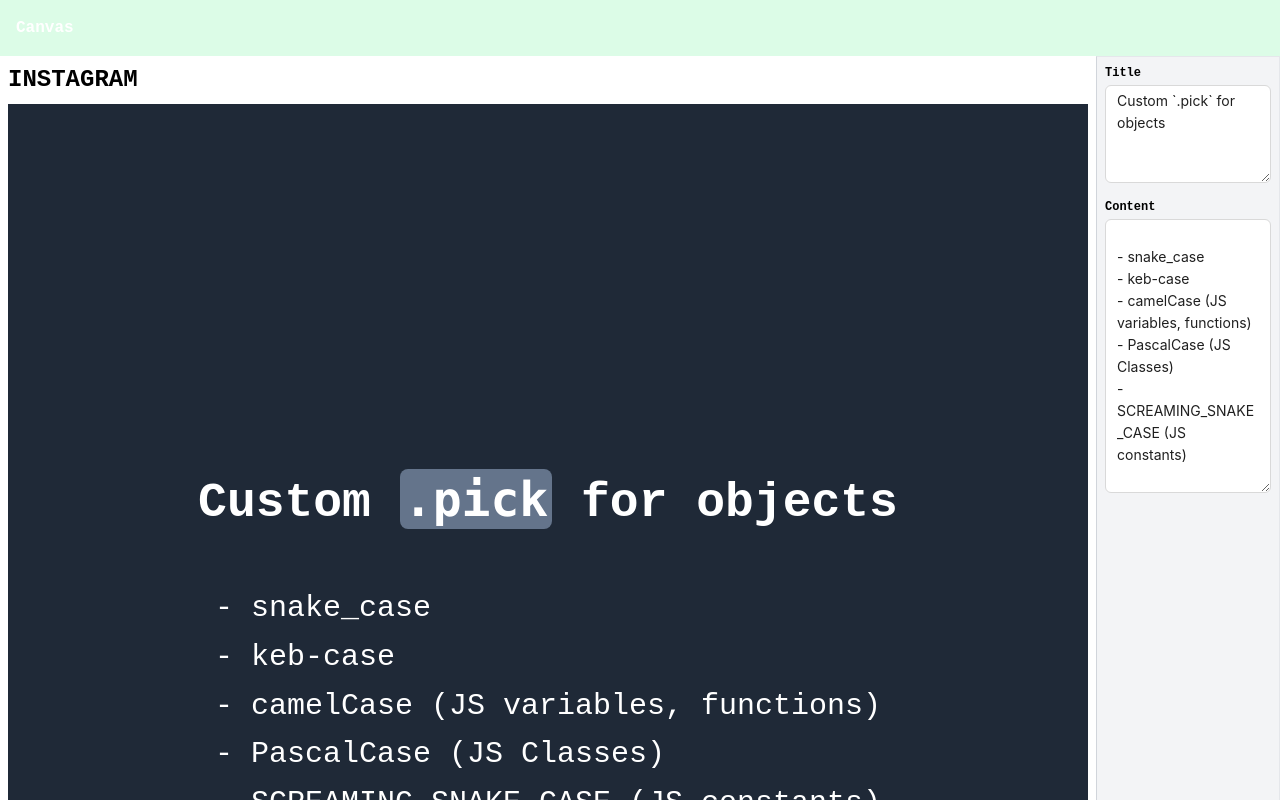
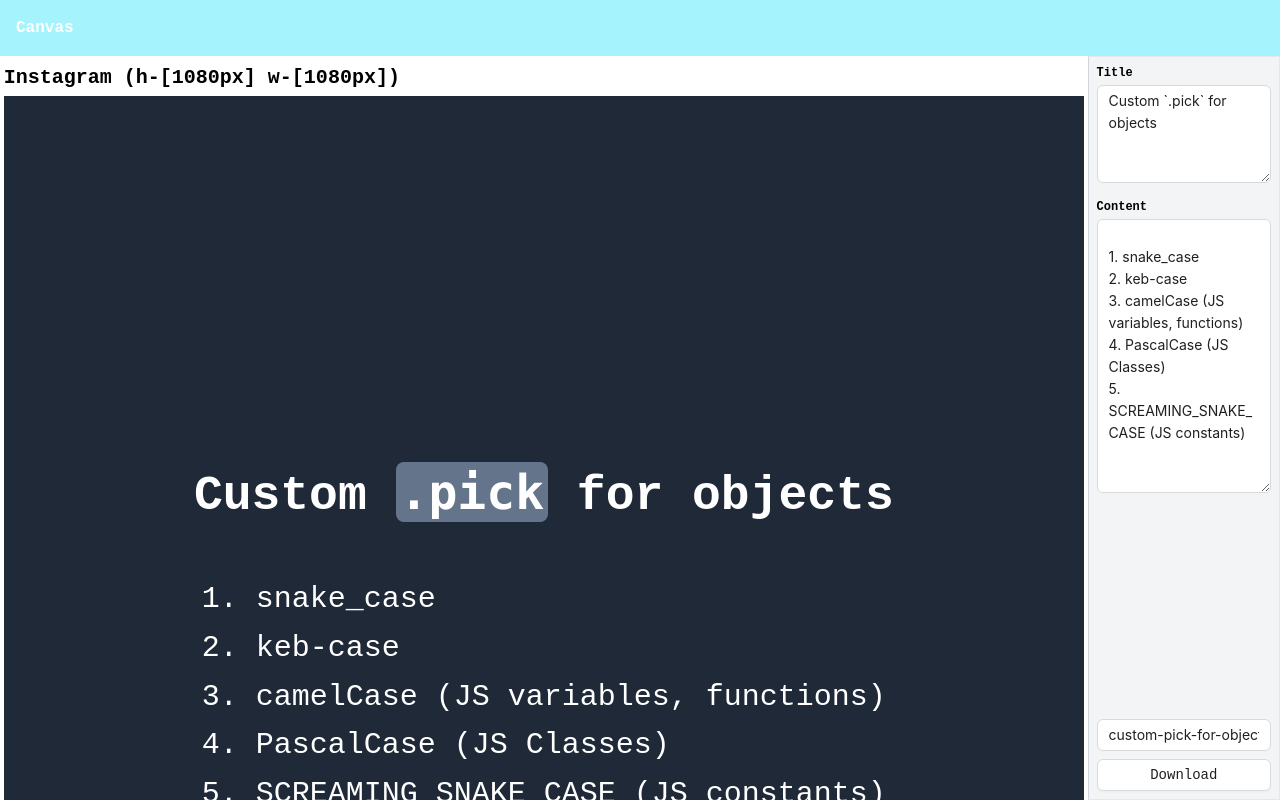
Before and after one commit to 318097/canvas, a React (Create React App) app: page / in a window 1280 px wide. Shown: the top 800 px of the page. Built offline with nearby package versions, Linux system fonts and the light colour scheme; the HTML template or start-up script is replaced by a standard one.

Commit message:
Refactor

```diff
--- a/src/components/Raw.js
+++ b/src/components/Raw.js
@@ -21,6 +21,7 @@ const Raw = () => {
   const [selected, setSelected] = useState("");
   const [properties, setProperties] = useState({});
   const [config, setConfig] = useState(CONFIG);
+  const [filename, setFilename] = useState("");
   const ref = useRef();
 
   useEffect(() => {
@@ -30,6 +31,16 @@ const Raw = () => {
     const match = config[0].layout.find((item) => item.key === section);
     setProperties(match.properties);
   }, [selected]);
+
+  useEffect(() => {
+    setFilename(
+      data.title
+        .toLowerCase()
+        .replace(/[^a-zA-Z0-9\s]/g, "")
+        .replace(/\s+/g, "-")
+        .slice(0, 30)
+    );
+  }, [data]);
 
   const handleDownload = useCallback(() => {
     setSelected("");
@@ -46,7 +57,7 @@ const Raw = () => {
       })
       .then((dataUrl) => {
         const link = document.createElement("a");
-        link.download = "my-image-name.png";
+        link.download = `${filename}.png`;
         link.href = dataUrl;
         link.click();
       })
@@ -73,16 +84,18 @@ const Raw = () => {
 
   return (
     <div className="flex items-center flex-col p-0 h-full">
-      <header class="flex items-center justify-between w-full p-4 bg-green-100">
+      <header class="flex items-center justify-between w-full p-4 bg-cyan-200">
         <h3 className="text-white font-bold">Canvas</h3>
       </header>
-      <div className="flex items-start gap-0 w-full grow">
-        <div className="p-2 bg-white grow">
+      <div className="flex items-start gap-0 w-full grow overflow-hidden">
+        <div className="p-2 bg-white grow h-full overflow-auto flex flex-col items-center">
           {config.map((config) => {
             const { layout, className = "", fontMultiplier, platform } = config;
             return (
-              <div className="flex flex-col items-start gap-2">
-                <h1 className="text-2xl font-bold">{platform}</h1>
+              <div className="flex flex-col items-start gap-1 mb-12">
+                <h1 className="text-xl font-bold">
+                  {platform} ({className})
+                </h1>
                 <div
                   ref={ref}
                   className={`raw-editor-root flex flex-col gap-2 bg-gray-800 p-4 ${className}`}
@@ -135,7 +148,6 @@ const Raw = () => {
             <TextArea
               rows={4}
               placeholder="Title"
-              maxLength={6}
               value={data.title}
               onChange={(e) => setData({ ...data, title: e.target.value })}
             />
@@ -145,7 +157,6 @@ const Raw = () => {
             <TextArea
               rows={12}
               placeholder="Content"
-              maxLength={6}
               value={data.content}
               onChange={(e) => setData({ ...data, content: e.target.value })}
             />
@@ -174,7 +185,12 @@ const Raw = () => {
               })}
             </Fragment>
           )}
-          <div className="grow flex items-end">
+          <div className="grow flex justify-end flex-col gap-2">
+            <Input
+              placeholder="Filename"
+              value={filename}
+              onChange={(e) => setFilename(e.target.value)}
+            />
             <Button className="w-full" onClick={handleDownload}>
               Download
             </Button>
--- a/src/components/Raw.scss
+++ b/src/components/Raw.scss
@@ -17,9 +17,9 @@ code {
 }
 
 .element {
-  @apply border border-dashed border-transparent;
+  outline: none;
   &.selected {
-    @apply border-gray-100;
+    outline: thin solid cyan;
   }
 }
 
--- a/src/components/config.js
+++ b/src/components/config.js
@@ -191,13 +191,272 @@ const PROPERTIES = [
       },
     ],
   },
+  {
+    label: "Height",
+    key: "flex-basis",
+    options: [
+      {
+        label: "10%",
+        value: "basis-1/10",
+      },
+      {
+        label: "20%",
+        value: "basis-1/5",
+      },
+      {
+        label: "25%",
+        value: "basis-1/4",
+      },
+      {
+        label: "33.33%",
+        value: "basis-1/3",
+      },
+      {
+        label: "50%",
+        value: "basis-1/2",
+      },
+      {
+        label: "66.66%",
+        value: "basis-2/3",
+      },
+      {
+        label: "75%",
+        value: "basis-3/4",
+      },
+      {
+        label: "80%",
+        value: "basis-4/5",
+      },
+      {
+        label: "90%",
+        value: "basis-9/10",
+      },
+      {
+        label: "100%",
+        value: "basis-full",
+      },
+    ],
+  },
+  {
+    label: "Width",
+    key: "flex-width",
+    options: [
+      {
+        label: "10%",
+        value: "w-1/10",
+      },
+      {
+        label: "20%",
+        value: "w-1/5",
+      },
+      {
+        label: "25%",
+        value: "w-1/4",
+      },
+      {
+        label: "33.33%",
+        value: "w-1/3",
+      },
+      {
+        label: "50%",
+        value: "w-1/2",
+      },
+      {
+        label: "66.66%",
+        value: "w-2/3",
+      },
+      {
+        label: "75%",
+        value: "w-3/4",
+      },
+      {
+        label: "80%",
+        value: "w-4/5",
+      },
+      {
+        label: "90%",
+        value: "w-9/10",
+      },
+      {
+        label: "100%",
+        value: "w-full",
+      },
+    ],
+  },
+  {
+    label: "Border",
+    key: "border",
+    options: [
+      {
+        label: "None",
+        value: "border-none",
+      },
+      {
+        label: "Thin",
+        value: "border",
+      },
+      {
+        label: "Medium",
+        value: "border-2",
+      },
+      {
+        label: "Thick",
+        value: "border-4",
+      },
+      {
+        label: "Extra Thick",
+        value: "border-8",
+      },
+    ],
+  },
+  {
+    label: "Border Color",
+    key: "border-color",
+    options: [
+      {
+        label: "White",
+        value: "border-white",
+      },
+      {
+        label: "Gray-100",
+        value: "border-gray-100",
+      },
+      {
+        label: "Gray-200",
+        value: "border-gray-200",
+      },
+      {
+        label: "Gray-300",
+        value: "border-gray-300",
+      },
+      {
+        label: "Gray-400",
+        value: "border-gray-400",
+      },
+      {
+        label: "Gray-500",
+        value: "border-gray-500",
+      },
+      {
+        label: "Gray-600",
+        value: "border-gray-600",
+      },
+      {
+        label: "Gray-700",
+        value: "border-gray-700",
+      },
+      {
+        label: "Gray-800",
+        value: "border-gray-800",
+      },
+      {
+        label: "Gray-900",
+        value: "border-gray-900",
+      },
+      {
+        label: "Red",
+        value: "border-red-500",
+      },
+      {
+        label: "Blue",
+        value: "border-blue-500",
+      },
+      {
+        label: "Green",
+        value: "border-green-500",
+      },
+      {
+        label: "Yellow",
+        value: "border-yellow-500",
+      },
+      {
+        label: "Purple",
+        value: "border-purple-500",
+      },
+      {
+        label: "Pink",
+        value: "border-pink-500",
+      },
+      {
+        label: "Orange",
+        value: "border-orange-500",
+      },
+      {
+        label: "Teal",
+        value: "border-teal-500",
+      },
+      {
+        label: "Cyan",
+        value: "border-cyan-500",
+      },
+      {
+        label: "Lime",
+        value: "border-lime-500",
+      },
+    ],
+  },
+  {
+    label: "Border Radius",
+    key: "border-radius",
+    options: [
+      {
+        label: "None",
+        value: "rounded-none",
+      },
+      {
+        label: "Small",
+        value: "rounded-sm",
+      },
+      {
+        label: "Medium",
+        value: "rounded-md",
+      },
+      {
+        label: "Large",
+        value: "rounded-lg",
+      },
+      {
+        label: "Full",
+        value: "rounded-full",
+      },
+    ],
+  },
 ];
 
 const CONFIG = [
   {
-    platform: "INSTAGRAM",
+    platform: "Instagram",
     fontMultiplier: 2,
     className: `h-[1080px] w-[1080px]`,
+    layout: [
+      {
+        type: "title",
+        key: "title",
+        className: "leading-relaxed",
+        properties: {
+          "text-size": "text-5xl",
+          "text-weight": "font-bold",
+          "text-align": "text-center",
+          "text-color": "text-white",
+        },
+      },
+      {
+        type: "paragraph",
+        key: "content",
+        className: "leading-relaxed",
+        properties: {
+          "text-size": "text-3xl",
+          "text-align": "text-left",
+          "text-color": "text-white",
+          "text-weight": "font-normal",
+        },
+      },
+    ],
+  },
+  {
+    platform: "Twitter",
+    fontMultiplier: 2,
+    className: `h-[675px] w-[1200px]`,
     layout: [
       {
         type: "title",
@@ -229,11 +488,11 @@ const getDefaultContent = () => {
   return {
     title: "Custom `.pick` for objects",
     content: `
-- snake_case
-- keb-case
-- camelCase (JS variables, functions)
-- PascalCase (JS Classes)
-- SCREAMING_SNAKE_CASE (JS constants)
+1. snake_case
+2. keb-case
+3. camelCase (JS variables, functions)
+4. PascalCase (JS Classes)
+5. SCREAMING_SNAKE_CASE (JS constants)
 `,
   };
 };
```
